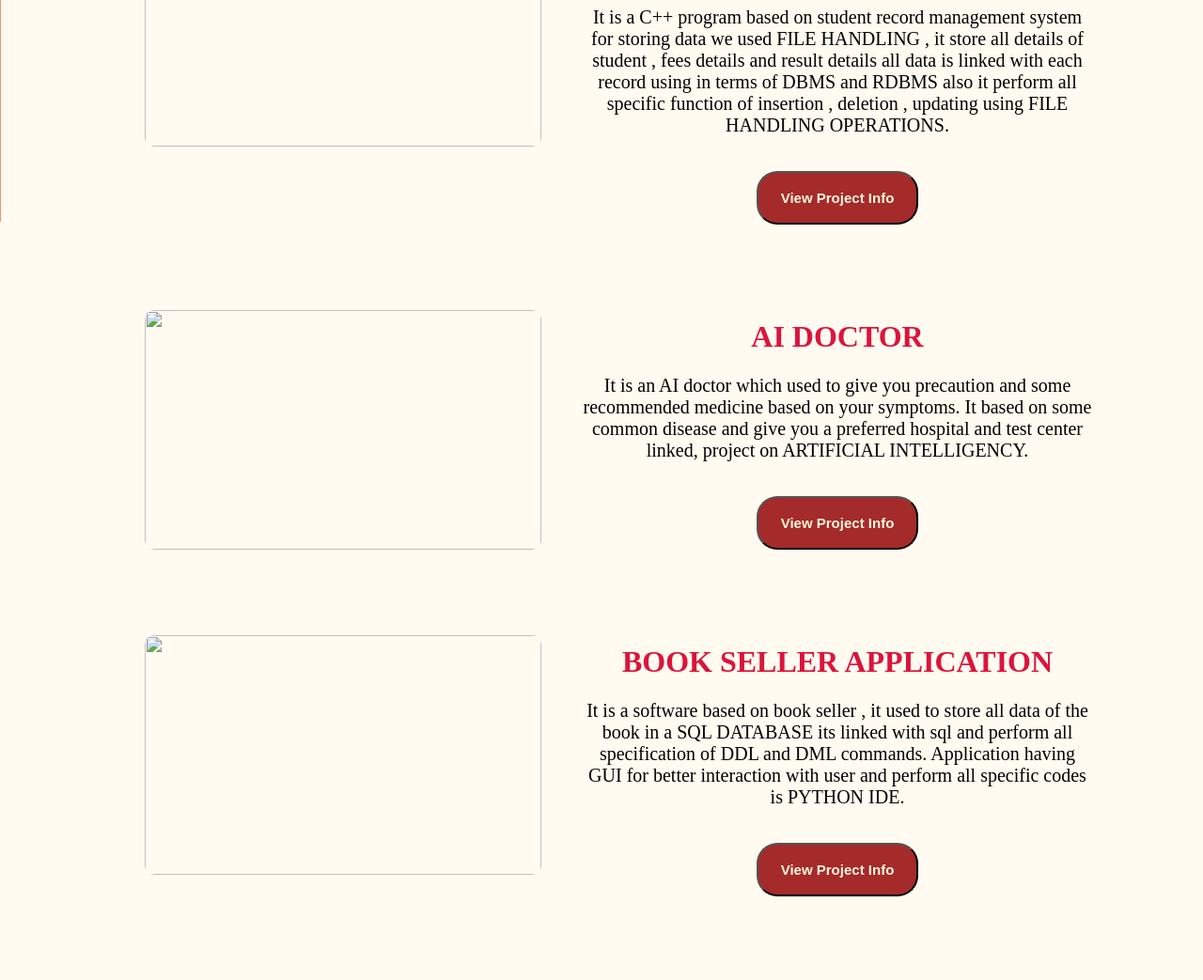
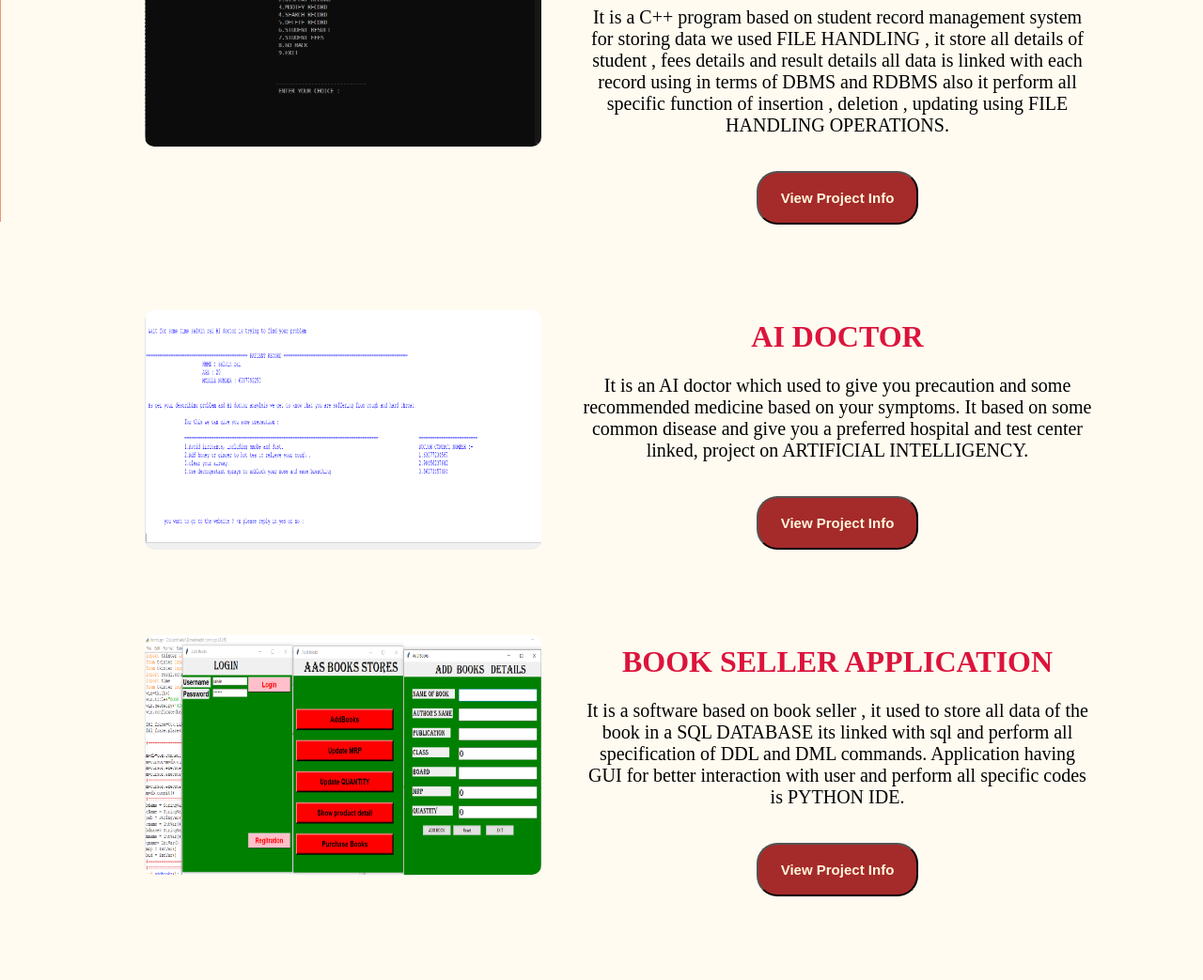
Before and after one commit to Salvinrai/portfolio, a plain HTML site: page project.html in a window 1280 px wide. Shown: the part 564-1607 px from the top of the page at 94% size. Drawn offline with Linux system fonts and the light colour scheme; the site is published under a folder, as on GitHub Pages, so addresses that start at the root find nothing; a web font is replaced by a local one.

Commit message:
Update project.html

```diff
--- a/project.html
+++ b/project.html
@@ -43,7 +43,7 @@
         <div class ="project">
             <div class="projecttable">
                 <div class="projectitems">
-                    <div class="prpic"><img src="/pic/project1.png"></div><div class="pr"><h2>PORTFOLIO WEBSITE</h2>
+                    <div class="prpic"><img src="pic/project1.png"></div><div class="pr"><h2>PORTFOLIO WEBSITE</h2>
                 <p>It is a website which is used to tell all my qualification , skills , project details and other specification by using HTML ,
                     CSS and BOOTSTRAP.</p>
                 <button>View Project Info</button>
@@ -51,7 +51,7 @@
 
                 </div>
                 <div class="projectitems">
-                    <div class="prpic"><img src="/pic/project4.png"></div><div class="pr"><h2>STUDENT RECORD MANGEMENT SYSTEM</h2>
+                    <div class="prpic"><img src="pic/project4.png"></div><div class="pr"><h2>STUDENT RECORD MANGEMENT SYSTEM</h2>
                 <p>
                      It is a C++ program based on student record management system for storing data we used FILE HANDLING , it store all details of
                      student , fees details and result details all data is linked with each record using in terms of DBMS and RDBMS also it perform
@@ -60,7 +60,7 @@
                     </div>
                 </div>
                 <div class="projectitems">
-                    <div class="prpic"><img src="/pic/project2.png"></div><div class="pr"><h2>AI DOCTOR</h2>
+                    <div class="prpic"><img src="pic/project2.png"></div><div class="pr"><h2>AI DOCTOR</h2>
                 <p>It is an AI doctor which used to give you precaution and some recommended medicine based on your symptoms.
                     It based on some common disease and give you a preferred hospital and test center linked, project on ARTIFICIAL INTELLIGENCY.</p>
                     <button>View Project Info</button>
@@ -68,7 +68,7 @@
 
                 </div>
                 <div class="projectitems">
-                    <div class="prpic"><img src="/pic/project3.png"></div><div class="pr"><h2>BOOK SELLER APPLICATION</h2>
+                    <div class="prpic"><img src="pic/project3.png"></div><div class="pr"><h2>BOOK SELLER APPLICATION</h2>
                 <p>It is a software based on book seller , it used to store all data of the book in a SQL DATABASE its linked with sql
                      and perform all specification of DDL and DML commands. Application having GUI for better interaction with user and
                       perform all specific codes is PYTHON IDE.</p>
```
